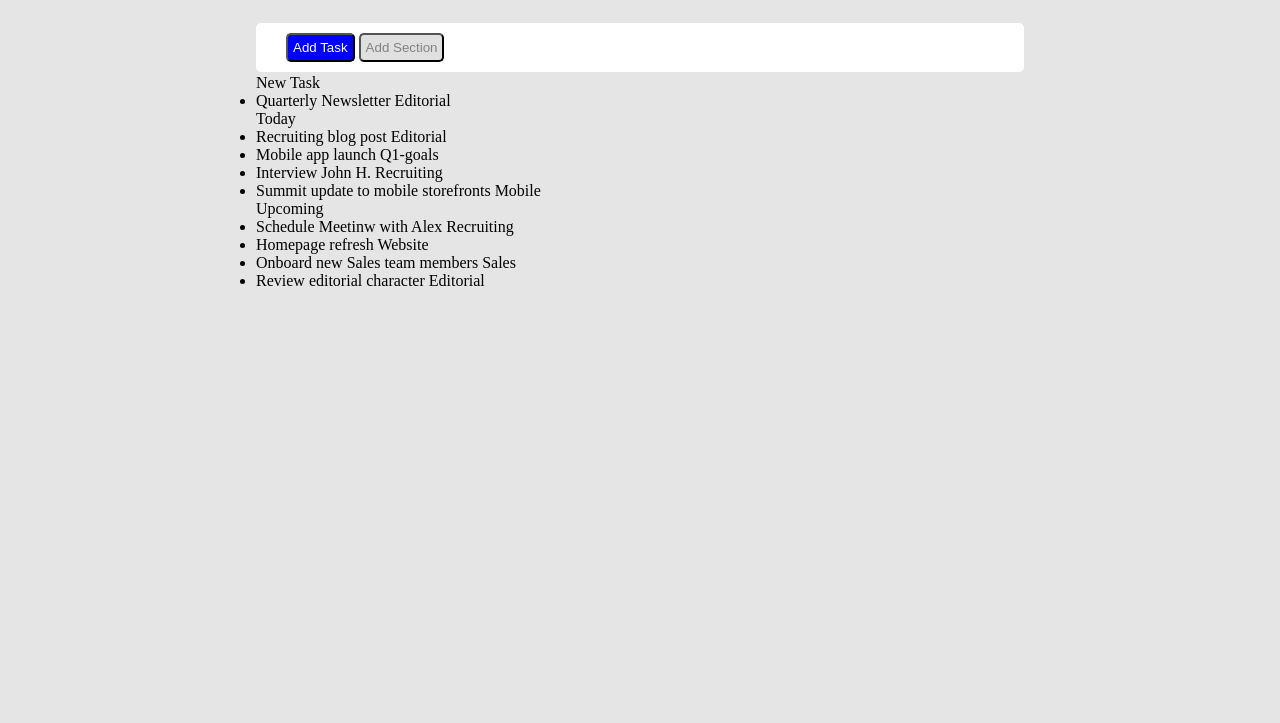
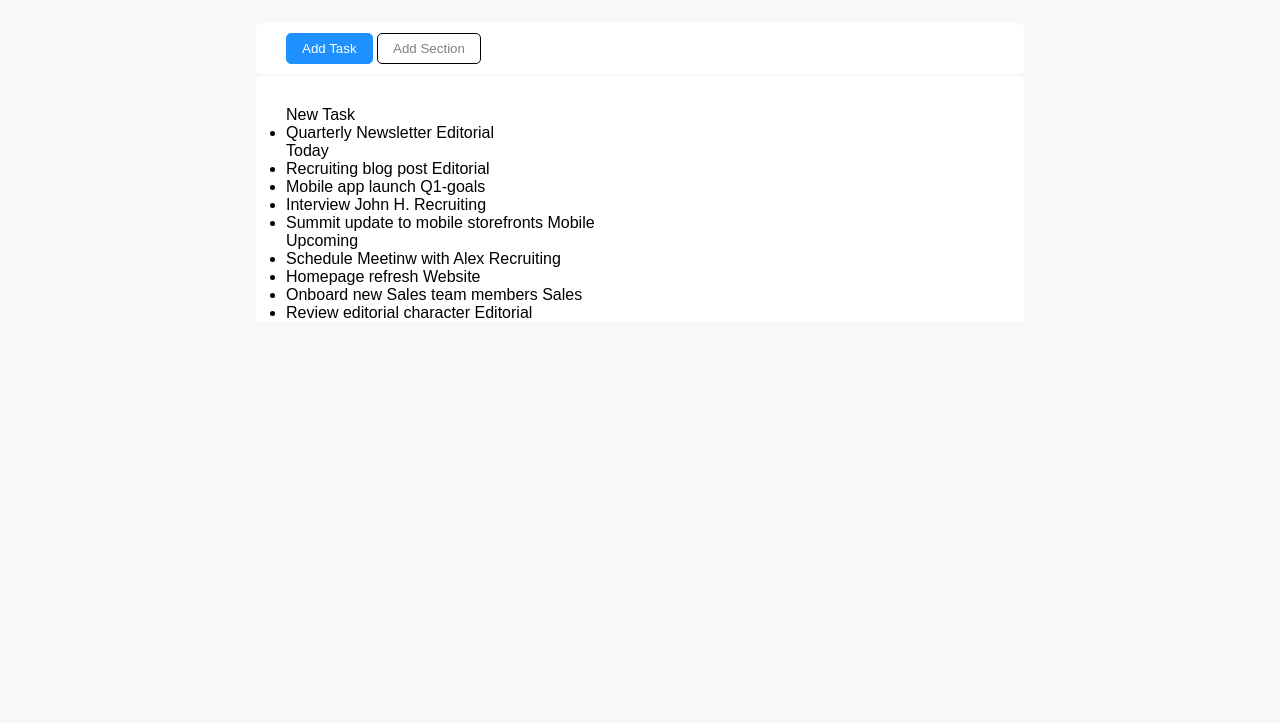
Before and after one commit to AndreaScaranari/html-css-toboolist, a plain HTML site: page index.html in a window 1280 px wide. Shown: the part 77-800 px from the top of the page. Drawn offline with Linux system fonts and the light colour scheme.

Commit message:
button and fonts updated

```diff
--- a/css/style.css
+++ b/css/style.css
@@ -2,10 +2,11 @@
     margin:0;
     padding:0;
     box-sizing: border-box;
+    font-family: Arial, Helvetica, sans-serif;
 }
 
 body{
-    background-color: rgb(229, 229, 229);
+    background-color: #f6f8f9;
 }
 
 header{
@@ -24,7 +25,7 @@ h1{
     display: inline;
     vertical-align: middle;
     font-size: 3em;
-    font-style: bold;
+    font-weight: 900;
 }
 
 .container{
@@ -40,18 +41,29 @@ h1{
     margin-bottom: 2px;
 }
 
-#add-new button{
+#add-new > button{
     padding: 5px;
     border-radius: 5px;
+    border-style: solid;
+    border-width: 1px;
+    padding: 7px 15px;
 }
 
 .button-add-task{
-    background-color: blue;
+    background-color: #1e90ff;
     color: white;
+    border-color: #1e90ff;
 
 }
 
 .button-add-section{
-    background-color: rgb(224, 224, 224);
+    background-color: white;
     color: grey;
 }
+
+#your-tasks{
+    background-color: white;
+    border-radius: 5px;
+    padding-top: 30px;
+    padding-left: 30px;
+}
--- a/index.html
+++ b/index.html
@@ -21,7 +21,7 @@
         </div>
 
         <div id="your-tasks">
-            <ul> New Task
+            <ul id="new-tasks"> New Task
                 <li>Quarterly Newsletter <span class="editorial">Editorial</span></li>
             </ul>
 
```
